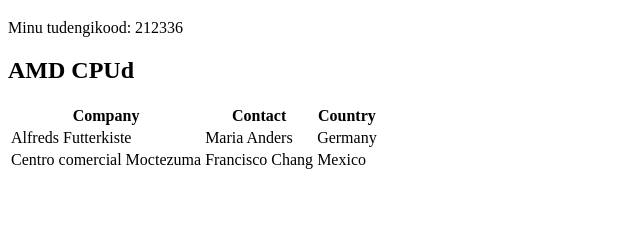
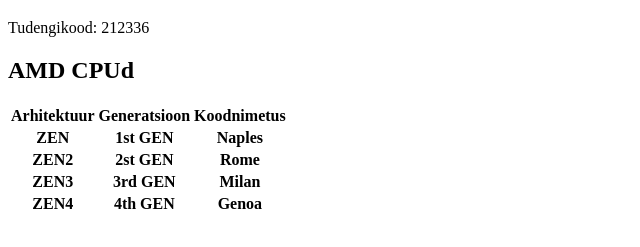
Before and after one commit to kaidsome/kaidsome.github.io, a plain HTML site: page index.html in a window 1280 px wide. Shown: the part 61-308 px from the top of the page, without its empty margins (0-640 px from the left). Drawn offline with Linux system fonts and the light colour scheme.

Commit message:
Update index.html

```diff
--- a/index.html
+++ b/index.html
@@ -6,24 +6,34 @@
 <body>
 
 <h1>Sissejuhatus Infotehnoloogiasse nädal 6</h1>
-<p>Minu tudengikood: 212336</p>
+<p>Tudengikood: 212336</p>
 
 <table>
   <h2>AMD CPUd</h2>
   <tr>
-    <th>Company</th>
-    <th>Contact</th>
-    <th>Country</th>
+    <th>Arhitektuur</th>
+    <th>Generatsioon</th>
+    <th>Koodnimetus</th>
   </tr>
   <tr>
-    <td>Alfreds Futterkiste</td>
-    <td>Maria Anders</td>
-    <td>Germany</td>
+    <th>ZEN</th>
+    <th>1st GEN</th>
+    <th>Naples</th>
   </tr>
   <tr>
-    <td>Centro comercial Moctezuma</td>
-    <td>Francisco Chang</td>
-    <td>Mexico</td>
+    <th>ZEN2</th>
+    <th>2st GEN</th>
+    <th>Rome</th>
+  </tr>
+  <tr>
+    <th>ZEN3</th>
+    <th>3rd GEN</th>
+    <th>Milan</th>
+  </tr>
+  <tr>
+    <th>ZEN4</th>
+    <th>4th GEN</th>
+    <th>Genoa</th>
   </tr>
 </table>
 
```
